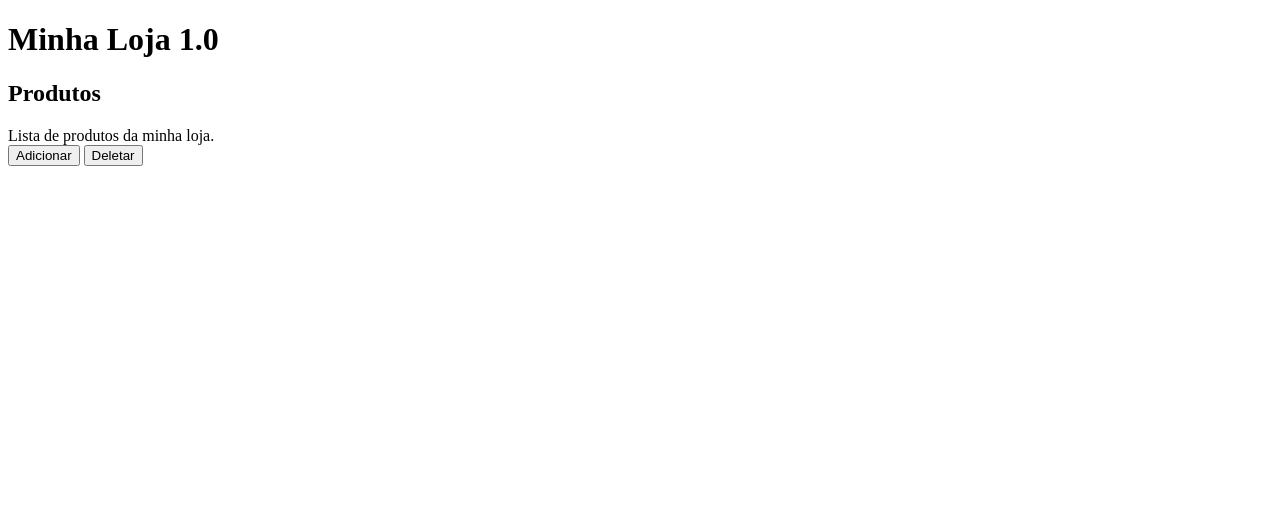
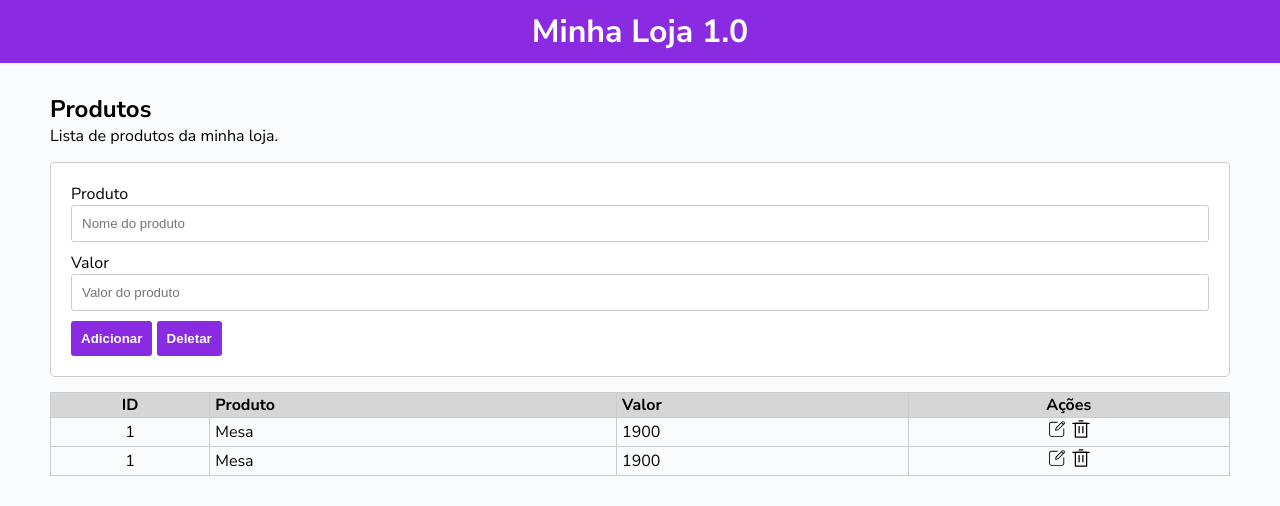
Before and after one commit to BarbosaAugusto/js-curso-lista-itens, a plain HTML site: page index.html in a window 1280 px wide. Drawn offline with Linux system fonts and the light colour scheme.

Commit message:
style do projeto

```diff
--- a/css/style.css
+++ b/css/style.css
@@ -0,0 +1,81 @@
+* {
+    margin: 0;
+}
+
+body {
+    font-family: 'Nunito Sans', sans-serif;
+    background-color: #fafbfc
+}
+
+header {
+    background-color: blueviolet;
+    padding: 10px;
+    color: #fff;
+    text-align: center;
+}
+
+main {
+    padding: 30px 50px;
+}
+
+.card {
+    background-color: #fff;
+    border: 1px solid #ccc;
+    border-radius: 5px;
+    padding: 20px;
+    margin-top: 15px;
+}
+
+.lineInput {
+    display: grid;
+    margin-bottom: 10px;
+}
+
+input {
+    padding: 10px;
+    border: 1px solid #ccc;
+    border-radius: 3px;
+    outline: 0;
+}
+
+button {
+    border: 0px;
+    padding: 10px;
+    outline: 0;
+    background-color: blueviolet;
+    color: #fff;
+    border-radius: 3px;
+    font-weight: bold;
+    transition: all ease 0.3s;
+}
+
+button:hover {
+    background-color: rgb(110, 34, 182);
+}
+
+.content {
+    margin-top: 15px;
+}
+
+table {
+    border-collapse: collapse;
+    border: 1px solid #ccc;
+    width: 100%;
+}
+
+table th {
+    background-color: rgb(214, 214, 214);
+}
+
+table th, td {
+    padding: 1px 5px;
+    text-align: left;
+}
+
+table td img {
+    width: 20px;
+}
+
+.center {
+    text-align: center;
+}
--- a/index.html
+++ b/index.html
@@ -4,6 +4,9 @@
     <meta charset="UTF-8">
     <meta name="viewport" content="width=device-width, initial-scale=1.0">
     <link rel="stylesheet" href="/css/style.css">
+    <link rel="preconnect" href="https://fonts.googleapis.com">
+    <link rel="preconnect" href="https://fonts.gstatic.com" crossorigin>
+    <link href="https://fonts.googleapis.com/css2?family=Nunito+Sans:wght@400;700&display=swap" rel="stylesheet">
     <title>Projeto JavaScript</title>
 </head>
 <body>
@@ -19,8 +22,48 @@
         </div>
 
         <div class="card">
+            <div class="lineInput">
+                <label for="">Produto</label>
+                <input type="text" id="produto" placeholder="Nome do produto">
+            </div>
+
+            <div class="lineInput">
+                <label for="">Valor</label>
+                <input type="text" id="valor" placeholder="Valor do produto">
+            </div>
             <button onclick="produto.adicionar()">Adicionar</button>
             <button onclick="produto.excluir()">Deletar</button>
+        </div>
+
+        <div class="content">
+            <table border="1">
+                <thead>
+                    <th class="center">ID</th>
+                    <th>Produto</th>
+                    <th>Valor</th>
+                    <th class="center">Ações</th>
+                </thead>
+                <tbody>
+                    <tr>
+                        <td class="center">1</td>
+                        <td>Mesa</td>
+                        <td>1900</td>
+                        <td class="center">
+                            <img src="/img/edit.svg" alt="">
+                            <img src="/img/delete.svg" alt="">
+                        </td>
+                    </tr>
+                    <tr>
+                        <td class="center">1</td>
+                        <td>Mesa</td>
+                        <td>1900</td>
+                        <td class="center">
+                            <img src="/img/edit.svg" alt="">
+                            <img src="/img/delete.svg" alt="">
+                        </td>
+                    </tr>
+                </tbody>
+            </table>
         </div>
     </main>
 
```
Also changed, not shown: img/delete.svg (added), img/edit.svg (added).
